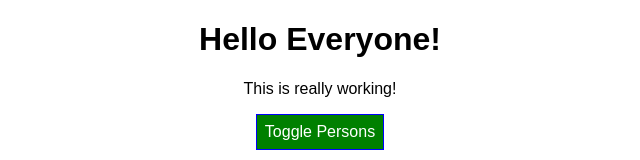
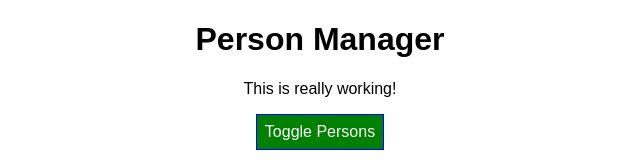
Before and after one commit to calvinchrst/react-understanding-base-feature-syntax, a React app: page / in a window 1280 px wide. Shown: the top 160 px of the page, without its empty margins (320-960 px from the left). Built offline with nearby package versions, Linux system fonts and the light colour scheme.

Commit message:
Pass props to class based components

```diff
--- a/src/components/Cockpit/Cockpit.js
+++ b/src/components/Cockpit/Cockpit.js
@@ -18,7 +18,7 @@
 
   return (
     <div className={classes.Cockpit}>
-      <h1>Hello Everyone!</h1>
+      <h1>{props.title}</h1>
       <p className={assignedClasses.join(" ")}>This is really working!</p>
       <button className={btnClass} onClick={props.clicked}>
         Toggle Persons
--- a/src/containers/App.js
+++ b/src/containers/App.js
@@ -60,6 +60,7 @@
     return (
       <div className={classes.App}>
         <Cockpit
+          title={this.props.appTitle}
           clicked={this.togglePersonsHandler}
           nrOfPersons={this.state.persons.length}
           showPersons={this.state.showPersons}
--- a/src/index.js
+++ b/src/index.js
@@ -4,5 +4,8 @@
 import App from "./containers/App";
 import registerServiceWorker from "./registerServiceWorker";
 
-ReactDOM.render(<App />, document.getElementById("root"));
+ReactDOM.render(
+  <App appTitle="Person Manager" />,
+  document.getElementById("root")
+);
 registerServiceWorker();
```
